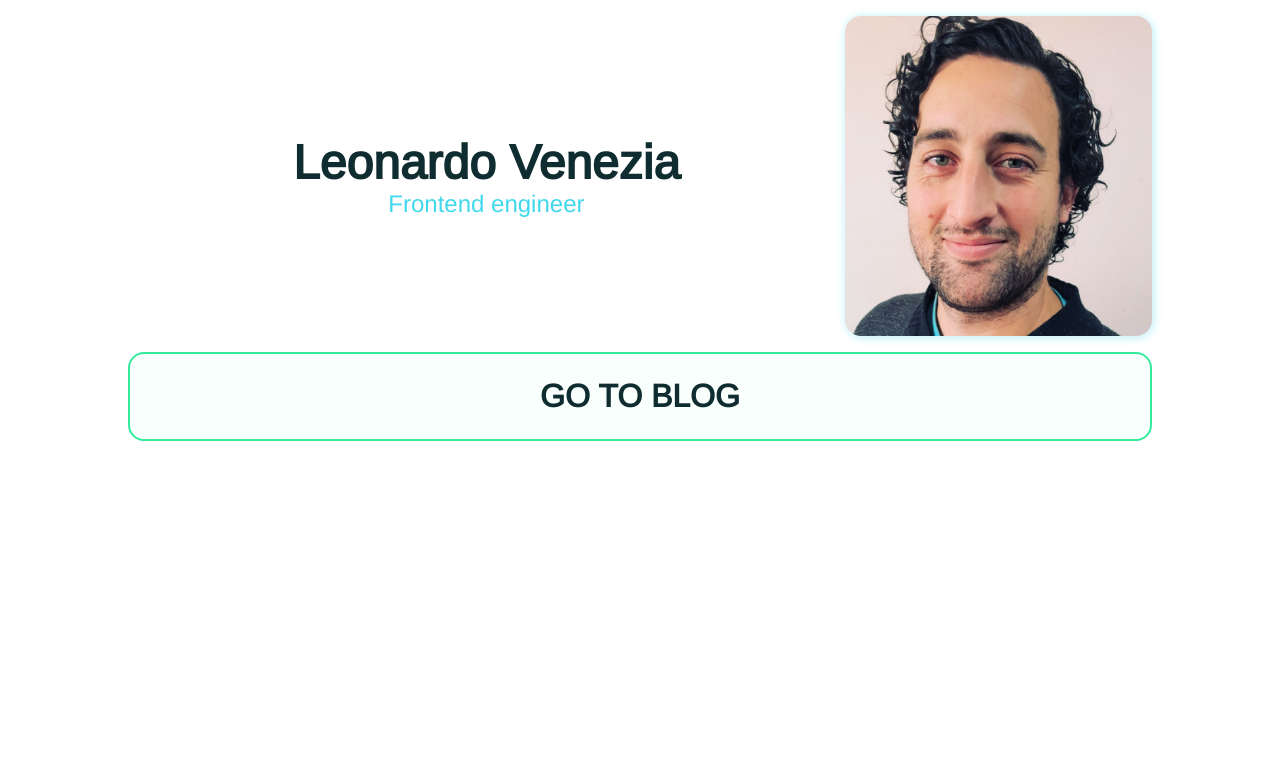
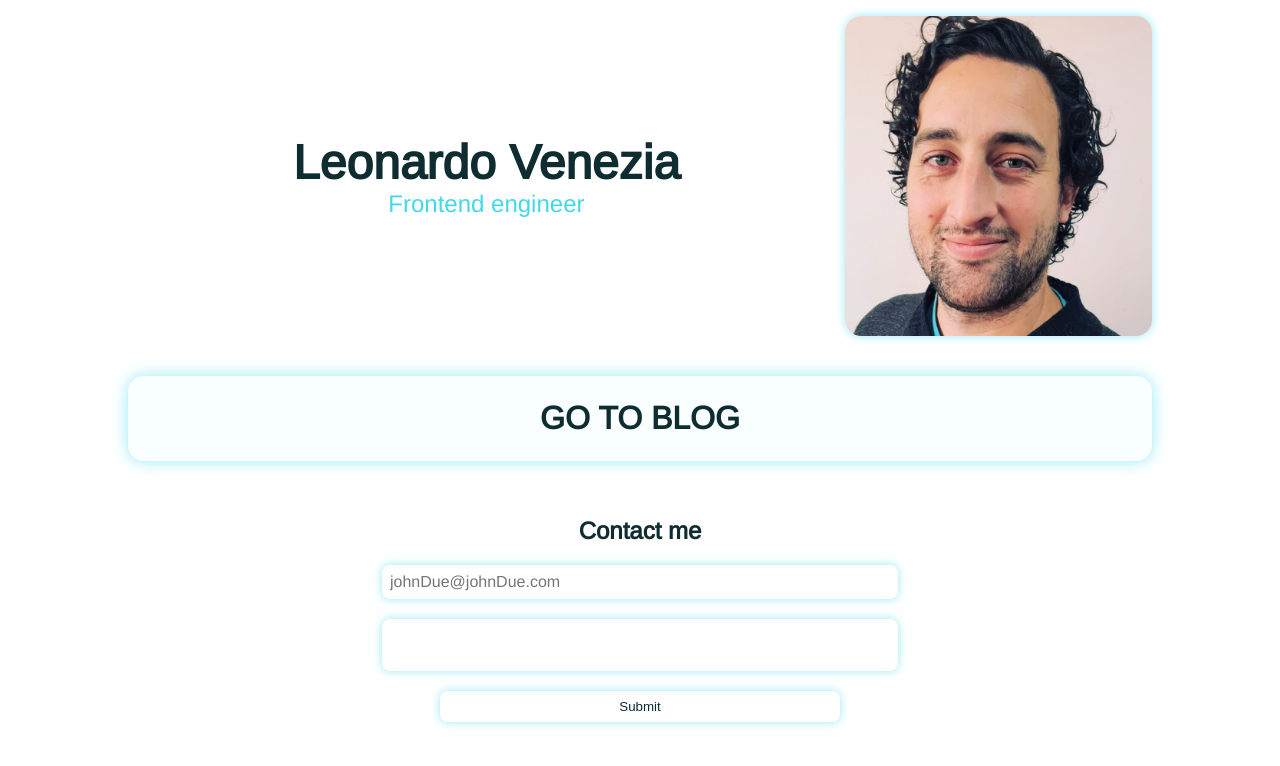
Before and after one commit to LeonardoVenezia/leovenezia, a Next.js app: page / in a window 1280 px wide. Shown: the top 766 px of the page. Built offline with nearby package versions, Linux system fonts and the light colour scheme.

Commit message:
Add contact form

```diff
--- a/package.json
+++ b/package.json
@@ -9,6 +9,7 @@
     "lint": "next lint"
   },
   "dependencies": {
+    "@formspree/react": "^2.4.2",
     "eslint": "8.42.0",
     "eslint-config-next": "13.4.4",
     "next": "13.4.4",
--- a/src/app/components/CTABlog/CTABlog.module.scss
+++ b/src/app/components/CTABlog/CTABlog.module.scss
@@ -4,16 +4,15 @@
     text-decoration: none;
 }
 .CTABlog {
-    margin-top: 16px;
-    border: 2px solid $colorTwo;
+    margin-bottom: 40px;
+    box-shadow: 0 0 16px $heavyShadowOne;
     padding: 24px;
     border-radius: 16px;
-    background-color: $shadowTwo;
+    background-color: $shadowOne;
     cursor: pointer;
     &:hover {
-
-    border: 2px solid $colorOne;
-    background-color: $shadowOne;
+    box-shadow: 0 0 16px $heavyShadowTwo;
+    background-color: $shadowTwo;
     }
     .go {
         text-align: center;
--- /dev/null
+++ b/src/app/components/ContactForm/ContactForm.module.scss
@@ -0,0 +1,68 @@
+@import "../../styles/variables.sass";
+
+.ContactForm {
+    display: flex;
+
+    .formContainer {
+        width: 100%;
+        display: flex;
+        justify-content: center;
+        align-items: center;
+        flex-direction: column;
+        padding: 16px;
+
+        .title {
+            text-align: center;
+            margin-bottom: 20px;
+        }
+
+        .form {
+            max-width: 500px;
+            display: flex;
+            justify-content: center;
+            align-items: center;
+            flex-direction: column;
+            width: 100%;
+
+            .input {
+                all: unset;
+                padding: 8px;
+                box-shadow: 0 0 10px $heavyShadowOne;
+                border-radius: 8px;
+                width: 100%;
+                margin-bottom: 20px;
+            }
+
+            .textarea {
+                all: unset;
+                resize: none;
+                padding: 8px;
+                box-shadow: 0 0 10px $heavyShadowOne;
+                border-radius: 8px;
+                width: 100%;
+                margin-bottom: 20px;
+            }
+
+            .submit {
+                background-color: #fff;
+                width: 80%;
+                padding: 8px;
+                border: none;
+                box-shadow: 0 0 10px $heavyShadowOne;
+                border-radius: 8px;
+                &:hover {
+                    box-shadow: 0 0 10px $heavyShadowTwo;
+                }
+            }
+        }
+    }
+
+    .socialContainer {
+        width: 0%;
+    }
+}
+
+.succeeded {
+    font-size: 44px;
+    padding: 32px 0;
+}
--- /dev/null
+++ b/src/app/components/ContactForm/index.jsx
@@ -0,0 +1,54 @@
+"use client";
+import styles from "./ContactForm.module.scss";
+import { useForm, ValidationError } from '@formspree/react';
+
+const ContactForm = () => {
+    const [state, handleSubmit] = useForm("xlekykoy");
+    if (state.succeeded) {
+        return <p className={styles.succeeded}>Thanks for reach me!</p>;
+    }
+    return (
+        <section className={styles.ContactForm}>
+            <div className={styles.formContainer}>
+                <h2 className={styles.title}>Contact me</h2>
+                <form className={styles.form} onSubmit={handleSubmit}>
+                    <input
+                        className={styles.input}
+                        id="email"
+                        type="email"
+                        name="email"
+                        placeholder="johnDue@johnDue.com"
+                    />
+                    <ValidationError
+                        prefix="Email"
+                        field="email"
+                        errors={state.errors}
+                    />
+                    <textarea
+                        id="message"
+                        name="message"
+                        className={styles.textarea}
+                    />
+                    <ValidationError
+                        prefix="Message"
+                        field="message"
+                        errors={state.errors}
+                    />
+                    <button
+                        className={styles.submit}
+                        type="submit"
+                        disabled={state.submitting}
+                    >
+                        Submit
+                    </button>
+                </form>
+            </div>
+            <div className={styles.socialContainer}>
+
+            </div>
+
+        </section>
+    );
+}
+
+export default ContactForm;
--- a/src/app/page.js
+++ b/src/app/page.js
@@ -1,7 +1,7 @@
 import Image from 'next/image'
 import styles from './page.module.scss'
 import CTABlog from './components/CTABlog';
-
+import ContactForm from './components/ContactForm';
 
 export default function Home() {
   return (
@@ -16,6 +16,7 @@ export default function Home() {
         </div>
       </header>
       <CTABlog />
+      <ContactForm />
     </main>
   )
 }
--- a/src/app/page.module.scss
+++ b/src/app/page.module.scss
@@ -4,6 +4,7 @@
     .header {
         aspect-ratio: 16/5;
         display: flex;
+        margin-bottom: 40px;
         .titleContainer {
             width: 70%;
             height: 100%;
@@ -25,7 +26,7 @@
             position: relative;
             border-radius: 16px;
             overflow: hidden;
-            box-shadow: 1px 1px 10px rgba(66, 216, 235, .4);
+            box-shadow: 0 0 10px $heavyShadowOne;
         }
     }
 }
--- a/src/app/styles/variables.sass
+++ b/src/app/styles/variables.sass
@@ -9,3 +9,9 @@ $shadowTwo: rgba(54, 235, 155, .03)
 $shadowThree: rgba(235, 110, 89, .03)
 $shadowFour: rgba(235, 173, 42, .03)
 $shadowFive: rgba(77, 134, 235, .03)
+
+$heavyShadowOne: rgba(66, 216, 235, .55)
+$heavyShadowTwo: rgba(54, 235, 155, .55)
+$heavyShadowThree: rgba(235, 110, 89, .55)
+$heavyShadowFour: rgba(235, 173, 42, .55)
+$heavyShadowFive: rgba(77, 134, 235, .55)
```
Also changed, not shown: 1 other file (tests, documents, lock files or other folders).
